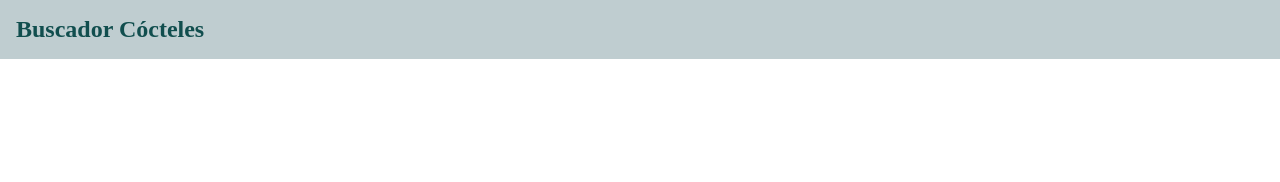
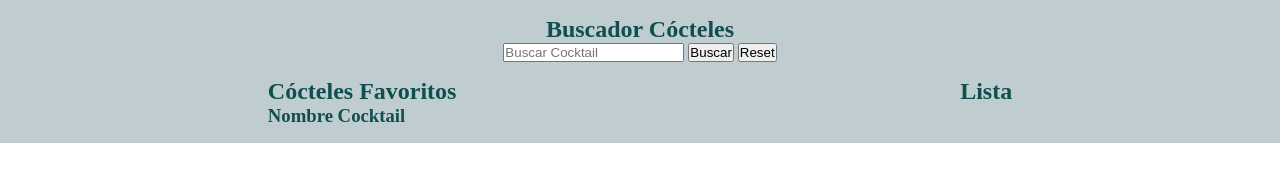
Before and after one commit to Adalab/modulo-2-evaluacion-final-pgomezariza, a website: page public/index.html in a window 1280 px wide. Drawn offline with Linux system fonts and the light colour scheme.

Commit message:
add min html and css

```diff
--- a/public/index.html
+++ b/public/index.html
@@ -8,12 +8,36 @@
   <title>Buscador Cócteles By Paula G.A</title>
 </head>
 <body>
-  <div class="cocktails">
-    <h2 class="title">Buscador Cócteles</h2>
-    <ul class="cocktails__list">
+  <main class="main">
+    <section class="section1">
+      <h1>Buscador Cócteles</h1>
+      <form>
+        <input type="text" name="cócktail" class="input" placeholder="Buscar Cocktail"/>
+        <button type="button" class="searchBtn">
+          Buscar
+        </button>
+        <button type="button" class="resetBtn">
+          Reset
+        </button>
+      </form>
 
-    </ul>
-  </div>
+    </section>
+    <section class="section2">
+      <div class="favsCockt">
+        <h2 class="favTitle">Cócteles Favoritos</h2>
+        <ul class="favList">
+          <li class="favCocktail">
+            <h3>Nombre Cocktail</h3>
+          </li>
+        </ul>
+      </div>
+      <div class="list">
+        <h2 class="listTitle">Lista</h2>
+        <ul class="cocktailList">
+        </ul>
+      </div>
+    </section>
+  </main>
   <script src="./assets/js/main.js"></script>
 </body>
 </html>
--- a/src/scss/components/_cocktails.scss
+++ b/src/scss/components/_cocktails.scss
@@ -1,6 +1,22 @@
-.cocktails {
+.main {
   margin-bottom: 16px;
   padding: 16px;
   background-color: $colorSilver;
   color: $colorDarkGreenBlue;
 }
+.section1 {
+  display: flex;
+  flex-direction: column;
+  align-items: center;
+}
+
+.section2 {
+  display: flex;
+  flex-direction: row;
+  justify-content: space-around;
+  margin-top: 16px;
+}
+
+.favCocktail {
+  list-style: none;
+}
```
Also changed, not shown: src/html/index.html (+28 -1 lines), public/assets/css/main.css, 1 other file.
